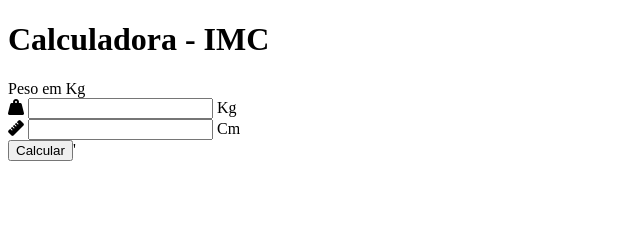
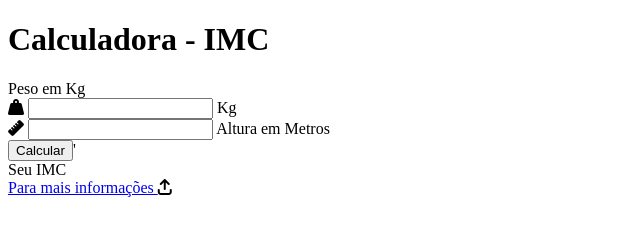
Before and after one commit to richarlisonn/Calculador-de-IMC-, a plain HTML site: page index.html in a window 1280 px wide. Shown: the whole page, without its empty margins (0-640 px from the left). Drawn offline with Linux system fonts and the light colour scheme.

Commit message:
HTML PRONTO

```diff
--- a/index.html
+++ b/index.html
@@ -30,7 +30,7 @@
                             <i class="fa-solid fa-ruler"></i>
                             <input type="number" id="" required>
                             <span>
-                                Cm
+                                Altura em Metros
                             </span>
                     </div>
                 </div>
@@ -43,9 +43,20 @@
             <div id="infos">
                 <div id="result">
                     <div id="bmi">
-                        <span id=""
+                        <span id="Value"></span>
+                        <span>Seu IMC</span>
                     </div>
                 </div>
+            </div>
+            <div id="description">
+                <span></span>
+            </div>
+
+            <div id="more_info">
+                <a href="https://mundoeducacao.uol.com.br/saude-bem-estar/imc.htm">
+                    Para mais informações
+                </a>
+                <i class="fa-solid fa-arrow-up-from-bracket"></i>
             </div>
         </section>
 
```
